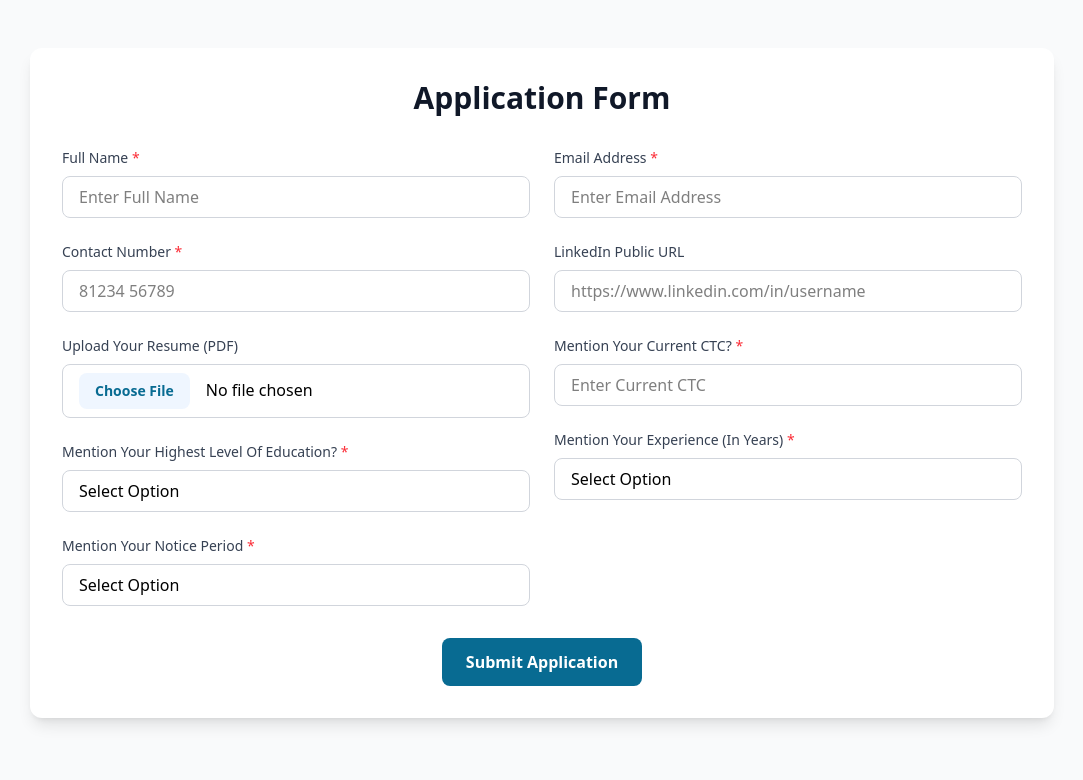
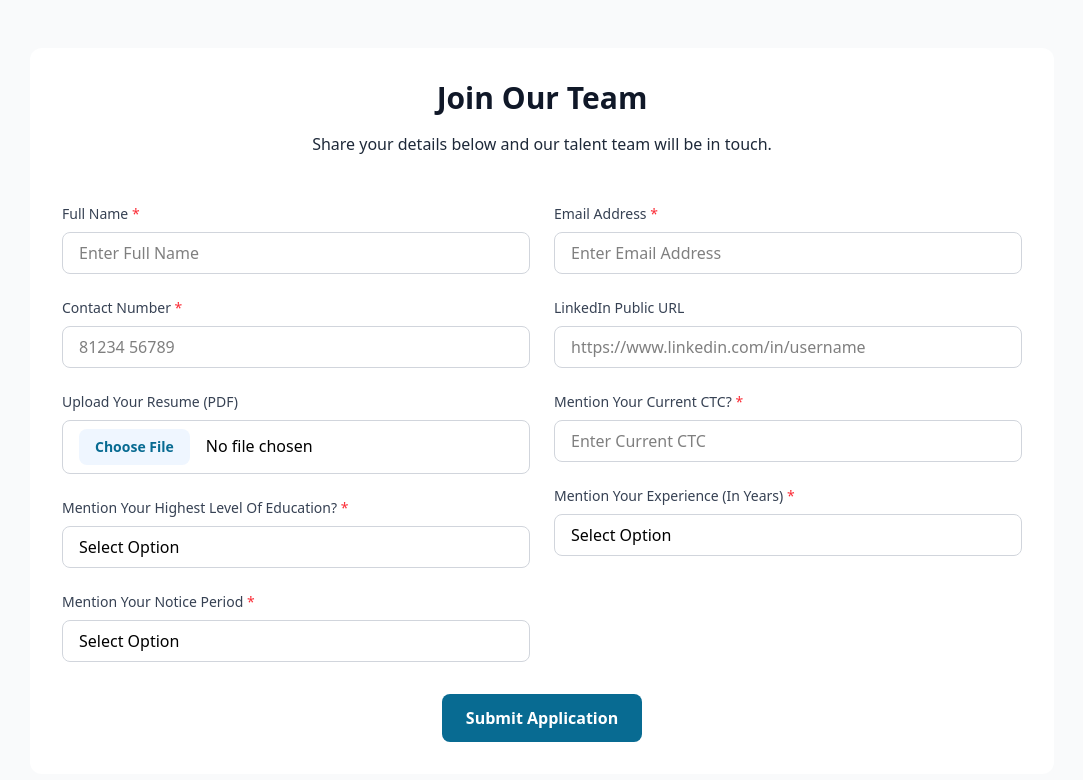
Before and after one commit to Sonu8544/email-send, a React (Vite) app in the folder client/: page / in a window 1280 px wide. Shown: the top 780 px of the page, without its empty margins (98-1181 px from the left). Built offline with nearby package versions, Linux system fonts and the light colour scheme.

Commit message:
fix form

```diff
--- a/client/src/App.jsx
+++ b/client/src/App.jsx
@@ -113,11 +113,12 @@ function App() {
 
   return (
     <div className="min-h-screen bg-gray-50 py-12 px-4 sm:px-6 lg:px-8">
-      <div className="max-w-5xl mx-auto bg-white rounded-xl shadow-lg overflow-hidden">
+      <div className="max-w-5xl mx-auto bg-white rounded-xl overflow-hidden">
         <div className="p-8">
-          <h1 className="text-3xl font-bold text-gray-900 mb-8 text-center">
-            Application Form
+          <h1 className="text-3xl font-bold text-gray-900 mb-4 text-center">
+          Join Our Team
           </h1>
+          <p className="text-center text-gray-800 mb-8 md:mb-12   ">Share your details below and our talent team will be in touch.</p>
 
           <form onSubmit={handleSubmit}>
             <div className="grid grid-cols-1 md:grid-cols-2 gap-6 mb-6">
```
